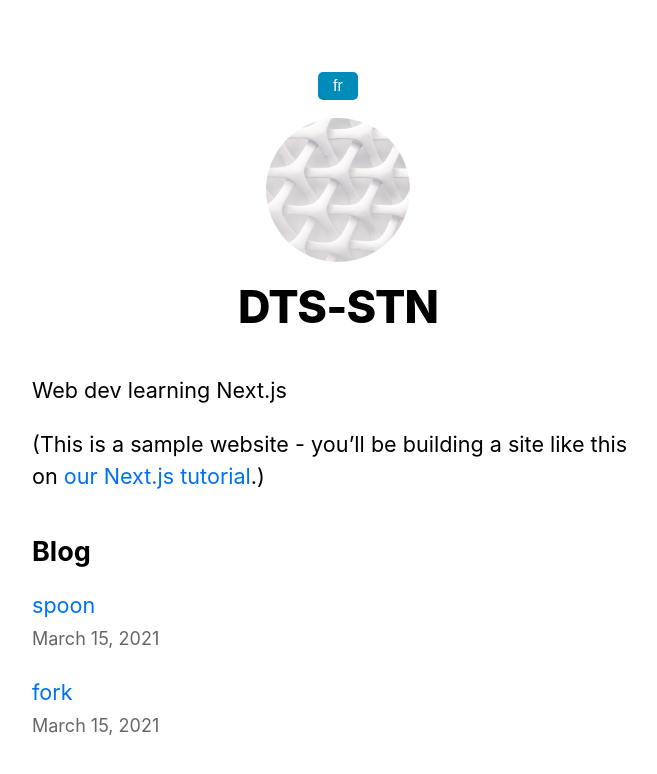
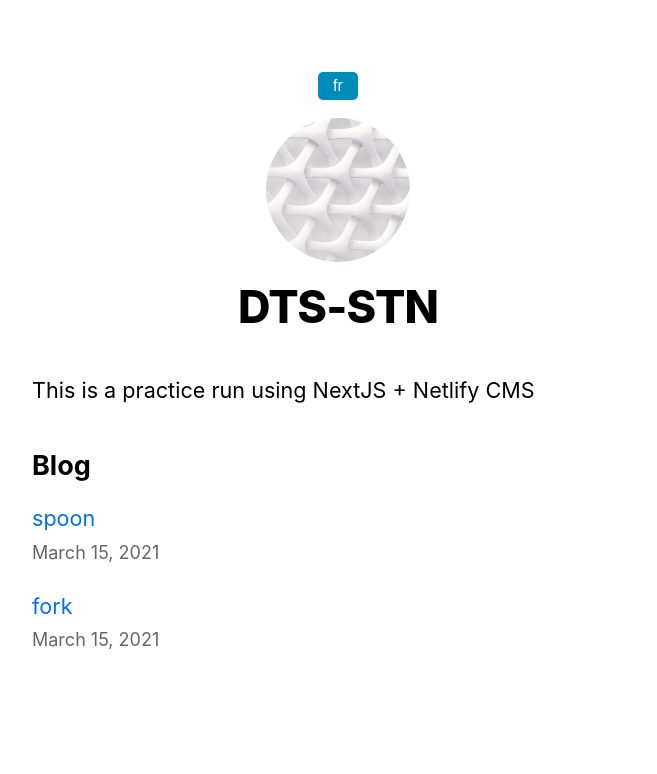
Before and after one commit to DTS-STN/cms-bakeoff-netlify, a Next.js app: page /en in a window 1280 px wide. Shown: the top 774 px of the page, without its empty margins (302-959 px from the left). Built offline with nearby package versions, Linux system fonts and the light colour scheme.

Commit message:
Added i18n string for back to home button

```diff
--- a/components/layout.js
+++ b/components/layout.js
@@ -6,6 +6,7 @@
 import { useRouter } from 'next/router'
 import { useContext } from 'react'
 import { LanguageContext, locales } from '../i18n/LanguageProvider';
+import useTranslation from '../i18n/useTranslation'
 
 export const siteTitle = 'Next.js Sample Website'
 const name = 'DTS-STN'
@@ -13,6 +14,8 @@
 export default function Layout({ children, home }) {
   const [locale, setLocale] = useContext(LanguageContext);
   const router = useRouter()
+
+  const { t } = useTranslation()
 
   function handleLocaleChange() {
     const language = locale === 'en' ? 'fr' : 'en'
@@ -79,7 +82,7 @@
       {!home && (
         <div className={styles.backToHome}>
           <Link href={`/${locale}`}>
-            <a>← Back to home</a>
+            <a>← {t('backHomeButton')}</a>
           </Link>
         </div>
       )}
--- /dev/null
+++ b/i18n/strings.js
@@ -0,0 +1,10 @@
+export const LangStrings = {
+  en: {
+    backHomeButton: "Back to home",
+    description: "This is a practice run using NextJS + Netlify CMS",
+  },
+  fr: {
+    backHomeButton: "Retourner",
+    description: "Ceci est une pratique exécutée à l'aide de NextJS + Netlify CMS",
+  },
+}
--- a/i18n/useTranslation.js
+++ b/i18n/useTranslation.js
@@ -1,7 +1,7 @@
 import { useContext } from "react"
 
 import { LanguageContext, defaultLocale } from "./LanguageProvider"
-import { LangStrings } from "./Strings"
+import { LangStrings } from "./strings"
 
 export default function useTranslation() {
   const [locale] = useContext(LanguageContext)
--- a/pages/[lang]/index.js
+++ b/pages/[lang]/index.js
@@ -4,6 +4,7 @@
 import { getSortedPostData } from '../../lib/posts'
 import Link from 'next/link'
 import Date from '../../components/date'
+import useTranslation from '../../i18n/useTranslation'
 
 export async function getStaticProps({ params }) {
   const allPostsData = getSortedPostData();
@@ -27,11 +28,13 @@
 
 export default function Home(props) {
 
+  const { t } = useTranslation()
+
   const allPostsData = props.allPostsData
 
   const languageFilteredPosts = () => {
     return allPostsData[0] === undefined ? null :
-    allPostsData.map(({ id, date, title, lang }) => {if (lang === props.locale) return(
+    allPostsData.map(({ id, date, title, lang }) => {if (lang === props.locale) return (
       <li className={utilStyles.listItem} key={id}>
         <Link href={`${lang}/posts/${id}`}>
           <a>{title}</a>
@@ -52,11 +55,7 @@
         <script src="https://identity.netlify.com/v1/netlify-identity-widget.js"></script>
       </Head>
       <section className={utilStyles.headingMd}>
-        <p>Web dev learning Next.js</p>
-        <p>
-          (This is a sample website - you’ll be building a site like this on{" "}
-          <a href="https://nextjs.org/learn">our Next.js tutorial</a>.)
-        </p>
+        <p>{t('description')}</p>
       </section>
       <section className={`${utilStyles.headingMd} ${utilStyles.padding1px}`}>
         <h2 className={utilStyles.headingLg}>Blog</h2>
```
